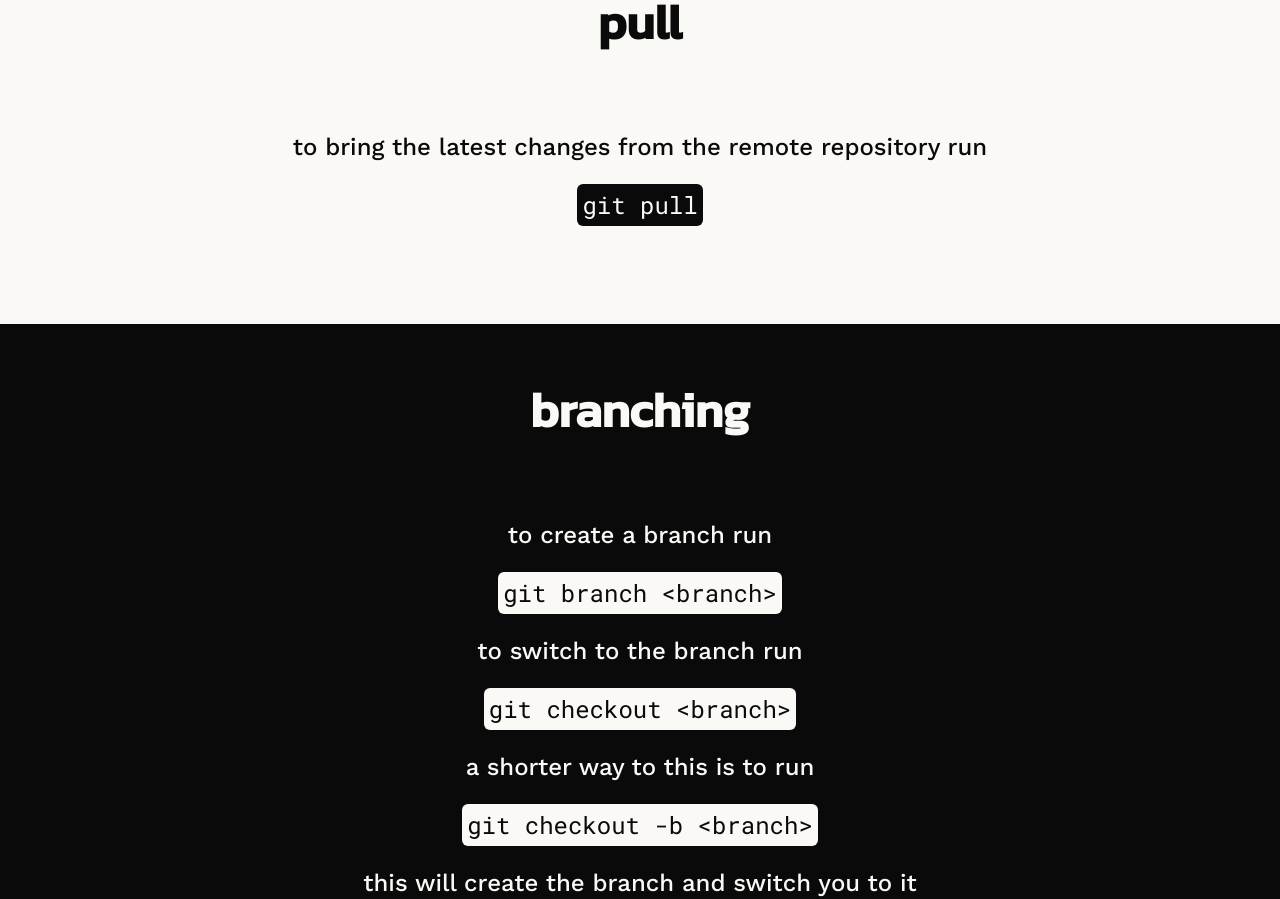
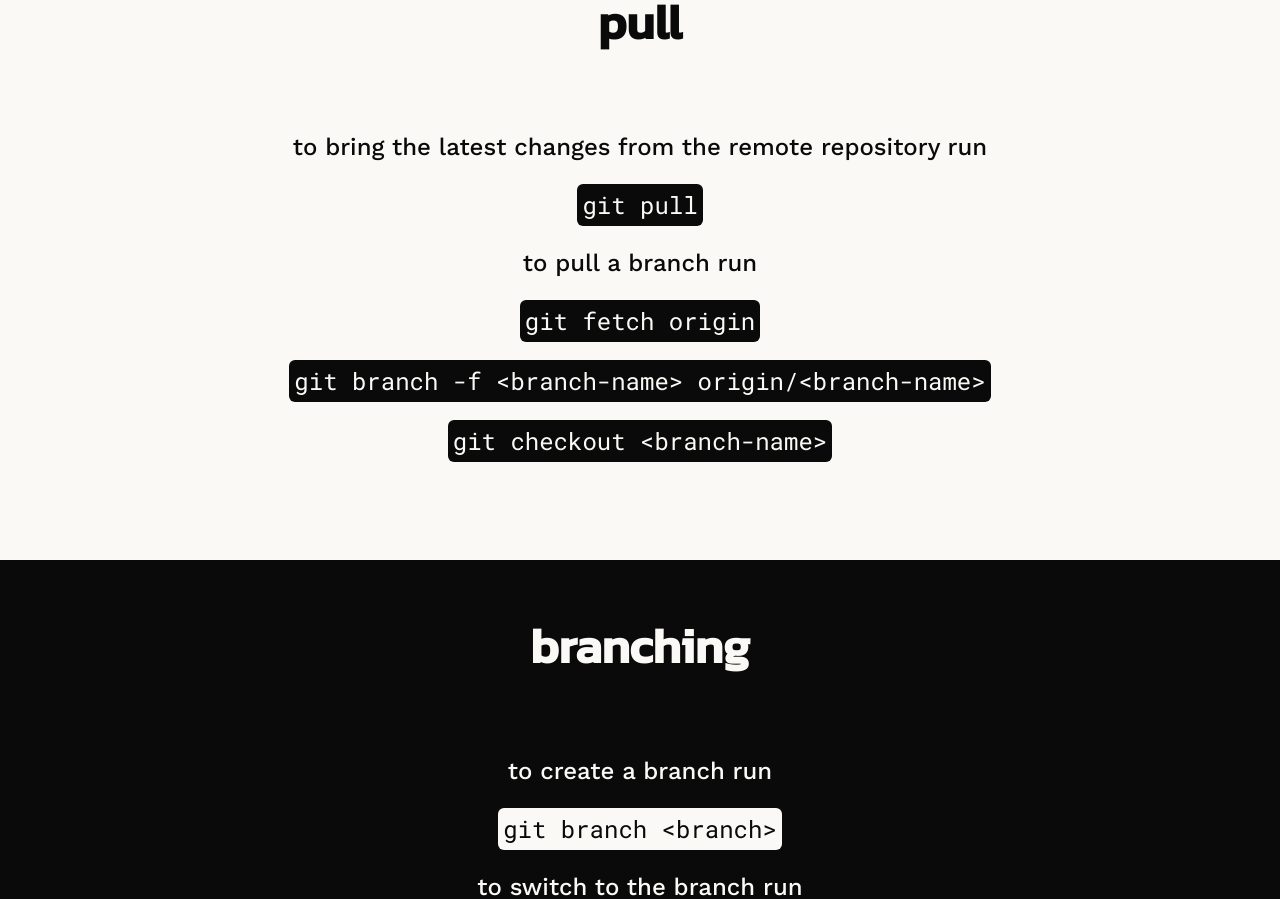
Before and after one commit to itispx/git-cheat-sheet, a React (Create React App) app: page / in a window 1280 px wide. Shown: the part 3460-4359 px from the top of the page. Built offline with nearby package versions, Linux system fonts and the light colour scheme.

Commit message:
feat: pull branch

```diff
--- a/src/App.tsx
+++ b/src/App.tsx
@@ -93,6 +93,10 @@ const App: React.FC = () => {
       <Section id={6} title={t.pull_title}>
         {t.pull_repo}
         <Code>git pull</Code>
+        {t.pull_branch}
+        <Code>git fetch origin</Code>
+        <Code inline>git branch -f &lt;branch-name&gt; origin/&lt;branch-name&gt;</Code>
+        <Code>git checkout &lt;branch-name&gt;</Code>
       </Section>
 
       <Section id={7} title={t.branch_title}>
--- a/src/translations/en.ts
+++ b/src/translations/en.ts
@@ -27,6 +27,7 @@ const en = {
   set_upstream_note_2: "do the same thing",
   pull_title: "pull",
   pull_repo: "to bring the latest changes from the remote repository run",
+  pull_branch: "to pull a branch run",
   branch_title: "branching",
   branch_create: "to create a branch run",
   branch_switch: "to switch to the branch run",
--- a/src/translations/pt-BR.ts
+++ b/src/translations/pt-BR.ts
@@ -30,6 +30,7 @@ const pt_BR = {
   set_upstream_note_2: "fazem a mesma coisa",
   pull_title: "pull",
   pull_repo: "para trazer as últimas mudanças do seu repositório remoto use",
+  pull_branch: "para fazer o pull de um branch use",
   branch_title: "branching",
   branch_create: "para criar uma nova branch use",
   branch_switch: "para selecionar e usar a branch use",
```
